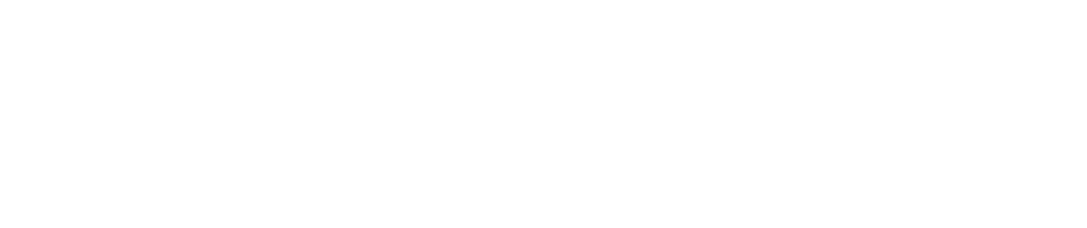
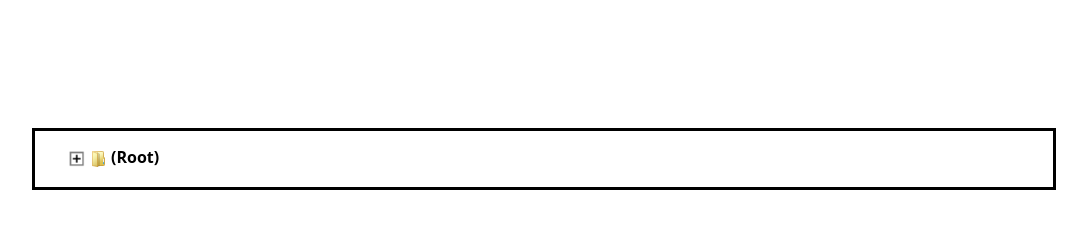
Before and after one commit to Huntergs16/javascript_tree, a plain HTML site: page index.html in a window 1280 px wide. Shown: the whole page, without its empty margins (96-1183 px from the left). Drawn offline with Linux system fonts and the light colour scheme; the site is published under a folder, as on GitHub Pages, so addresses that start at the root find nothing.

Commit message:
fixed paths

```diff
--- a/index.html
+++ b/index.html
@@ -4,8 +4,8 @@
     <meta charset="UTF-8" />
     <meta http-equiv="X-UA-Compatible" content="IE=edge" />
     <meta name="viewport" content="width=device-width, initial-scale=1.0" />
-    <script src="/treeControl.js" defer></script>
-    <link rel="stylesheet" href="/styles.css" />
+    <script src="treeControl.js" defer></script>
+    <link rel="stylesheet" href="styles.css" />
     <title>JavaScript Tree</title>
   </head>
   <body>
```
